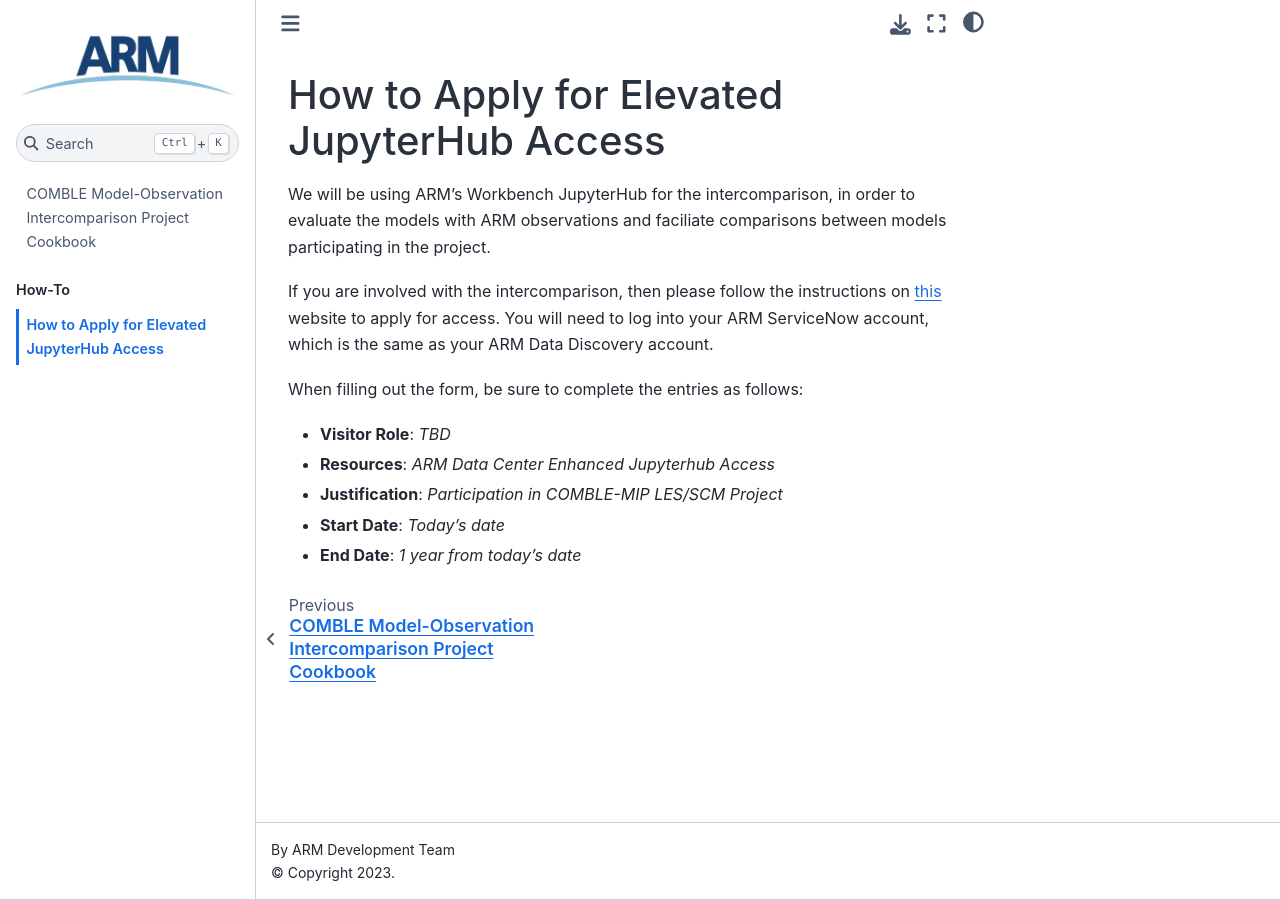
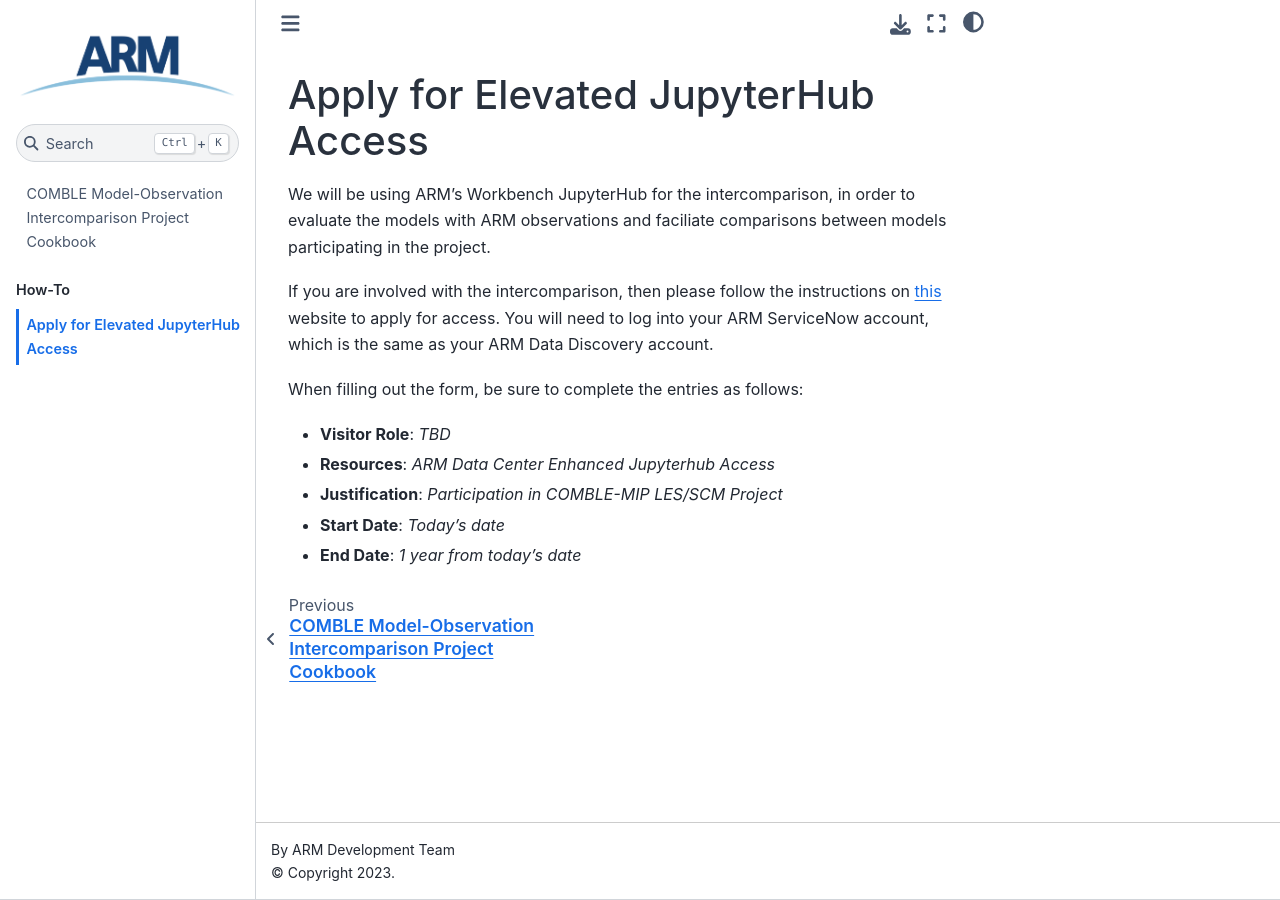
Before and after one commit to ARM-Development/comble-mip, a Jupyter Book: the page built from notebooks/howto/workbench_instructions.md, in a window 1280 px wide. Built offline with Jupyter Book 1.0.4 settings and Sphinx 7.4.7 and the Sphinx Book theme 1.1.4, drawn with Linux system fonts in a browser that asks for light colours.

Commit message:
Update workbench_instructions.md

```diff
--- a/notebooks/howto/workbench_instructions.md
+++ b/notebooks/howto/workbench_instructions.md
@@ -1,4 +1,4 @@
-# How to Apply for Elevated JupyterHub Access
+# Apply for Elevated JupyterHub Access
 
 We will be using ARM's Workbench JupyterHub for the intercomparison, in order to evaluate the models with ARM observations and faciliate comparisons between models participating in the project.
 
```
